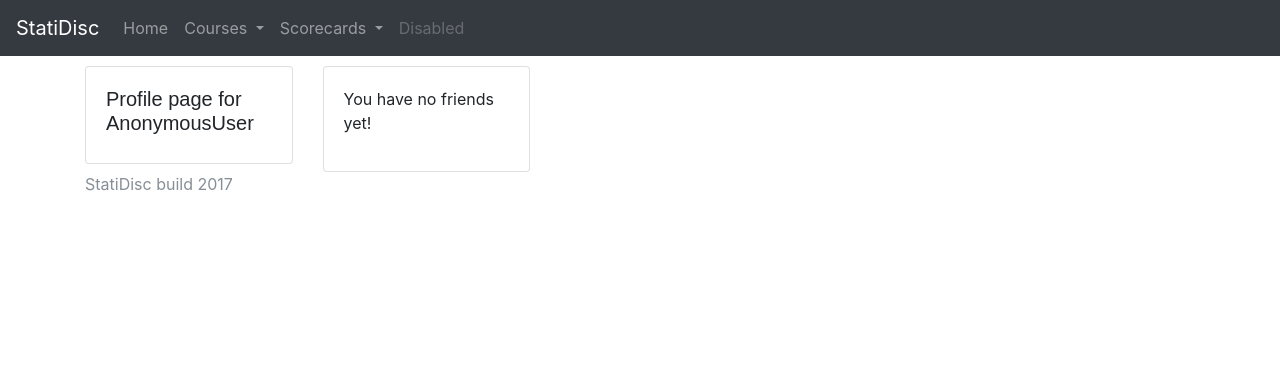
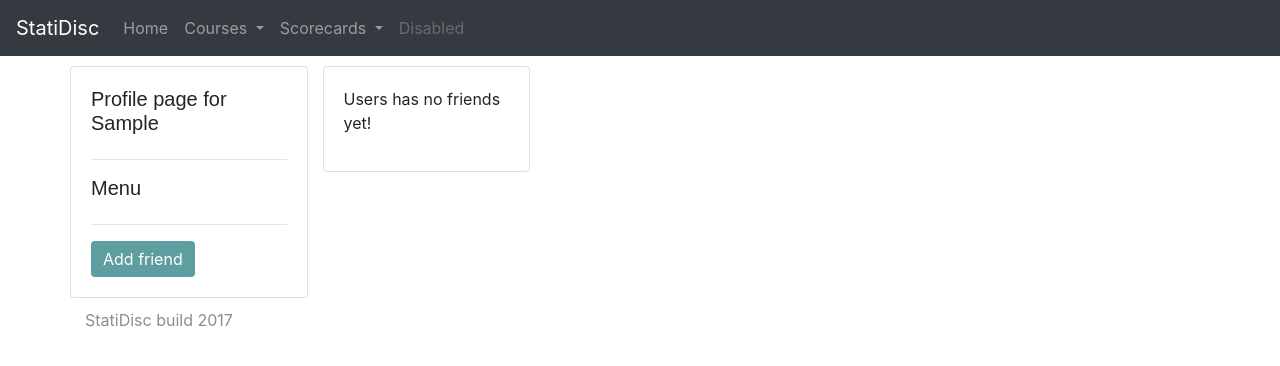
Before and after one commit to ollKTH/StatisticalDisc, a Django app: template users/templates/users/profile.html in a window 1280 px wide. Shown: the top 366 px of the page. Run offline with Django 3.2, Linux system fonts and the light colour scheme; the template is opened without the code that fills it: most values are stand-ins (such as "Sample title", 1, 10 or a date in 2020); some libraries are stand-ins or nearby versions.

Commit message:
Added user profile page, add friend

```diff
--- a/users/templates/users/profile.html
+++ b/users/templates/users/profile.html
@@ -13,16 +13,26 @@
 
     <div class="row">
         <div class="col-sm-3">
-            <div class="card card-body">
-                <h5>Profile page for {{ user }}</h5>
+            <div class="row">
+                <div class="card card-body" style="margin-bottom: 10px">
+                    <h5>Profile page for {{ profile_user }}</h5>
+                    <hr />
+                    <h5>Menu</h5>
+                    <hr />
+                    <form method="post" action="{% url 'users:add_friend' %}">
+                        {% csrf_token %}
+                        <input type="hidden" value="{{ profile_user }}" name="friend" />
+                        <input class="btn btn-primary" type="submit" value="Add friend" />
+                    </form>
+                </div>
             </div>
         </div>
         <div class="col-sm-3">
             <div class="card card-body">
                 {% if friends %}
-                    <p>You have friends!</p>
+                    <p>User has friends!</p>
                 {% else %}
-                    <p>You have no friends yet!</p>
+                    <p>Users has no friends yet!</p>
                 {% endif %}
             </div>
         </div>
```
